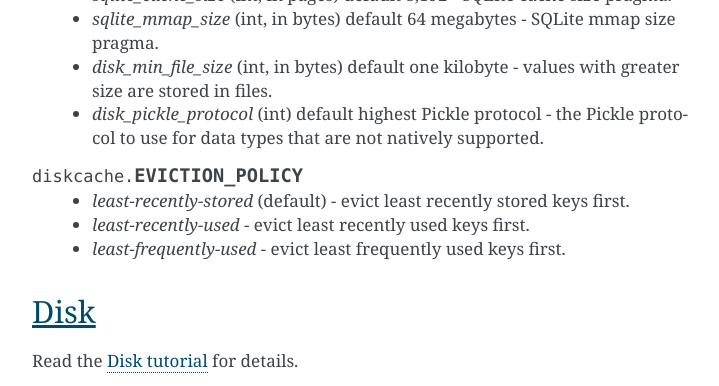
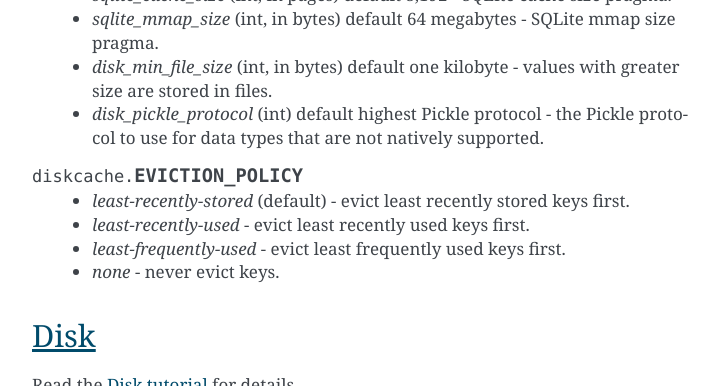
Before and after one commit to grantjenks/python-diskcache, a Sphinx documentation site: the page built from docs/api.rst, in a window 1280 px wide and 900 px high, scrolled down 1458 px, cut to the strip 0-386 px from the top of the window. Shown: the whole strip, without its empty margins (388-1107 px from the left). Built offline with Sphinx 7.4.7, drawn with Linux system fonts in a browser that asks for light colours.

Commit message:
Add none eviction policy to docs

```diff
--- a/docs/api.rst
+++ b/docs/api.rst
@@ -66,6 +66,7 @@ Read the :ref:`Settings tutorial <tutorial-settings>` for details.
    * `least-recently-stored` (default) - evict least recently stored keys first.
    * `least-recently-used` - evict least recently used keys first.
    * `least-frequently-used` - evict least frequently used keys first.
+   * `none` - never evict keys.
 
 Disk
 ----
```
